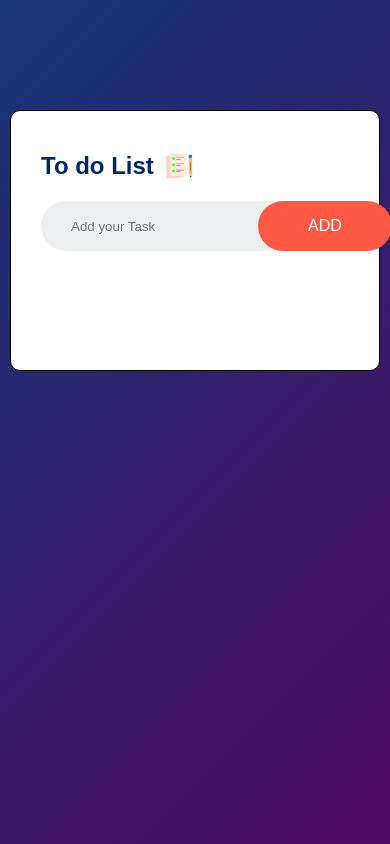
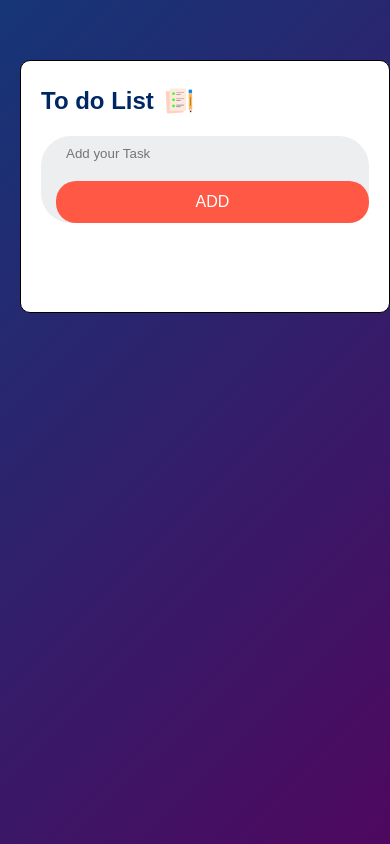
Before and after one commit to Naveen-kumar-01/To-Do-List, a plain HTML site: page index.html in a window 390 px wide. Drawn offline with Linux system fonts and the light colour scheme.

Commit message:
Refactor CSS for responsiveness and layout improvements
Updated styles for responsive design and adjusted padding.

```diff
--- a/style.css
+++ b/style.css
@@ -7,7 +7,7 @@
 .container{
     background:linear-gradient(135deg,#153677, #4e085f);
     width: 100%;
-    height: 100vh;
+    min-height: 100vh;
     padding: 10px;
 }
 .todo-app{
@@ -29,8 +29,7 @@
     width: 30px;
     margin-left: 10px;
 }
-.row
-{
+.row{
     display: flex;
     align-items: center;
     justify-content: space-between;
@@ -38,26 +37,27 @@
     border-radius: 30px;
     padding-left: 20px;
     margin-bottom: 25px;
+    gap: 10px;
+    flex-wrap: wrap;
 }
-
 input{
     flex: 1;
     border: none;
     outline: none;
     background: transparent;
     padding: 10px;
+    min-width: 200px;
 }
 button{
-    padding: 16px 50px;
+    padding: 12px 30px;
     background: #ff5945;
     color: #fff;
     font-size: 16px;
     cursor: pointer;
     border-radius: 40px;
     border: none;
-
+    white-space: nowrap;
 }
-
 ul,li{
     list-style: none;
     font-size: 17px;
@@ -67,7 +67,7 @@ ul,li{
     position: relative;
 }
 ul li::before{
-    content: ' ';
+    content: '';
     position: absolute;
     height: 28px;
     width: 28px;
@@ -78,7 +78,6 @@ ul li::before{
     top: 10px;
     left: -10px;
 }
-
 ul li.checked{
     color: #555;
     text-decoration: line-through;
@@ -101,3 +100,28 @@ ul li span:hover{
     background: #edeef0;
     border-radius: 50%;
 }
+@media (max-width: 480px){
+    .todo-app{
+        margin: 50px 10px;
+        padding: 25px 20px 40px;
+    }
+    .row{
+        flex-direction: column;
+        align-items: stretch;
+        padding-left: 15px;
+    }
+    input{
+        width: 100%;
+    }
+    button{
+        width: 100%;
+        border-radius: 20px;
+    }
+    ul li{
+        font-size: 15px;
+        padding-left: 35px;
+    }
+    ul li::before{
+        left: 0;
+    }
+}
```
